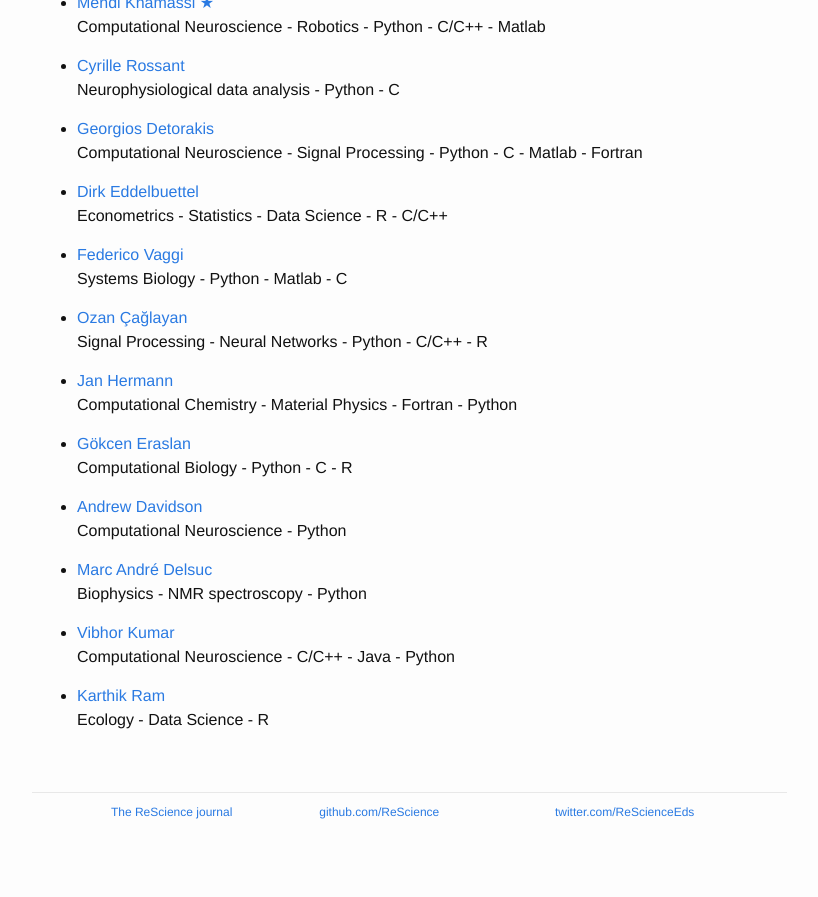
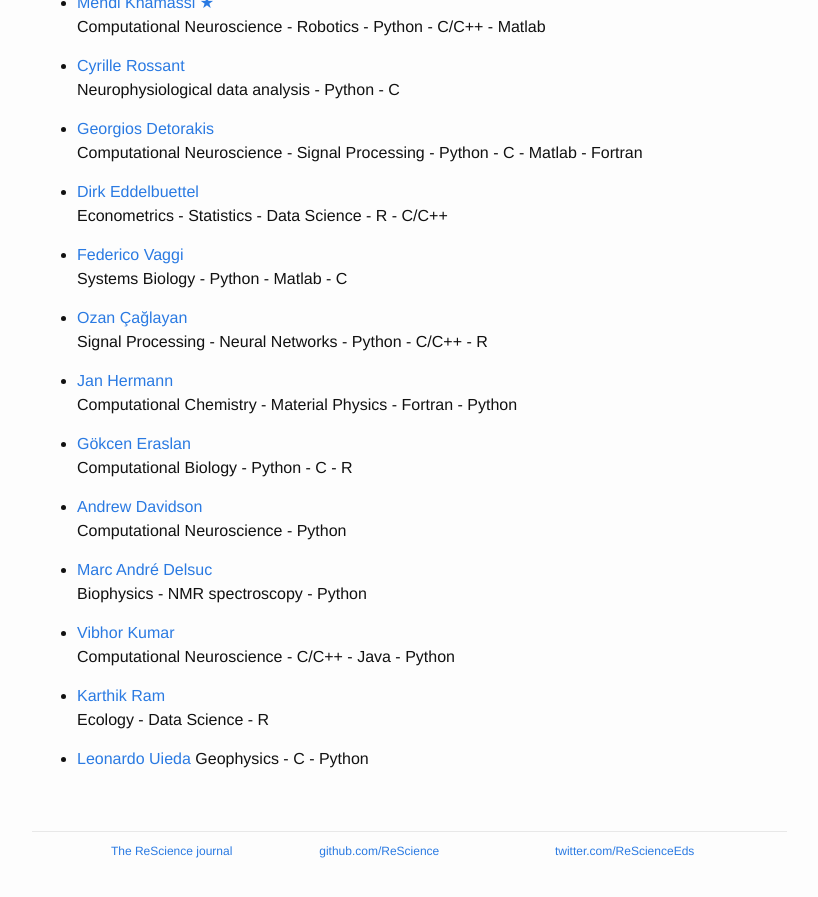
Before and after one commit to ReScience/rescience.github.io, a Jekyll site: the page built from 04-board.md, in a window 1280 px wide and 900 px high, scrolled down 1098 px. Shown: the top 897 px of the window, without its empty margins (223-1041 px from the left). Built offline with Jekyll 4.4.1, drawn with Linux system fonts in a browser that asks for light colours; Markdown is read by kramdown in place of the engine named in the settings; before the commit the page ends 1959 px from its top, so only the background shows below that.

Commit message:
add Leonardo Uieda

```diff
--- a/04-board.md
+++ b/04-board.md
@@ -82,3 +82,6 @@ accepts submissions in other open source languages.
 
 * [Karthik Ram](https://github.com/karthik)
   Ecology - Data Science - R
+
+* [Leonardo Uieda](https://github.com/leouieda)
+  Geophysics - C - Python
```
